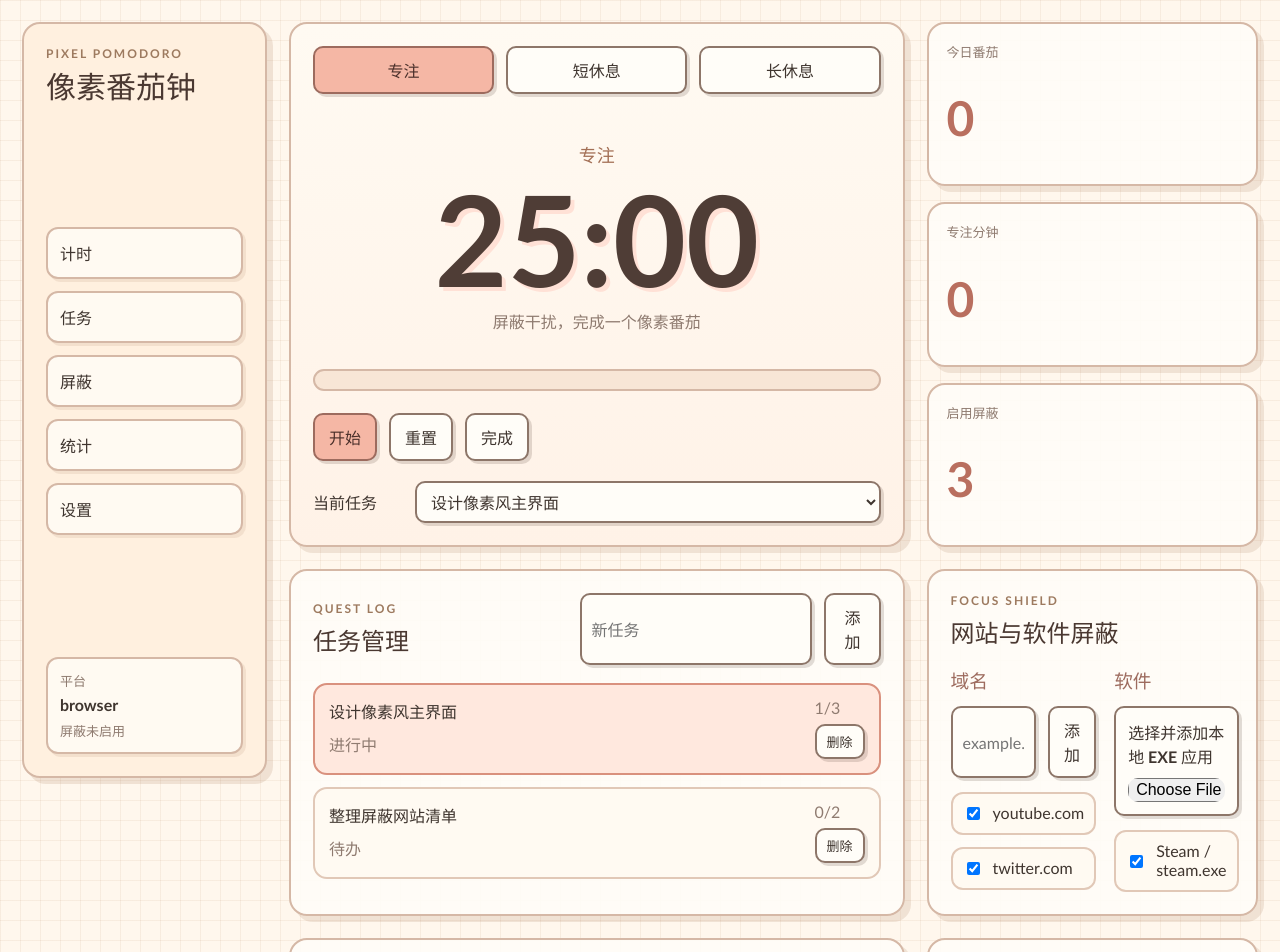
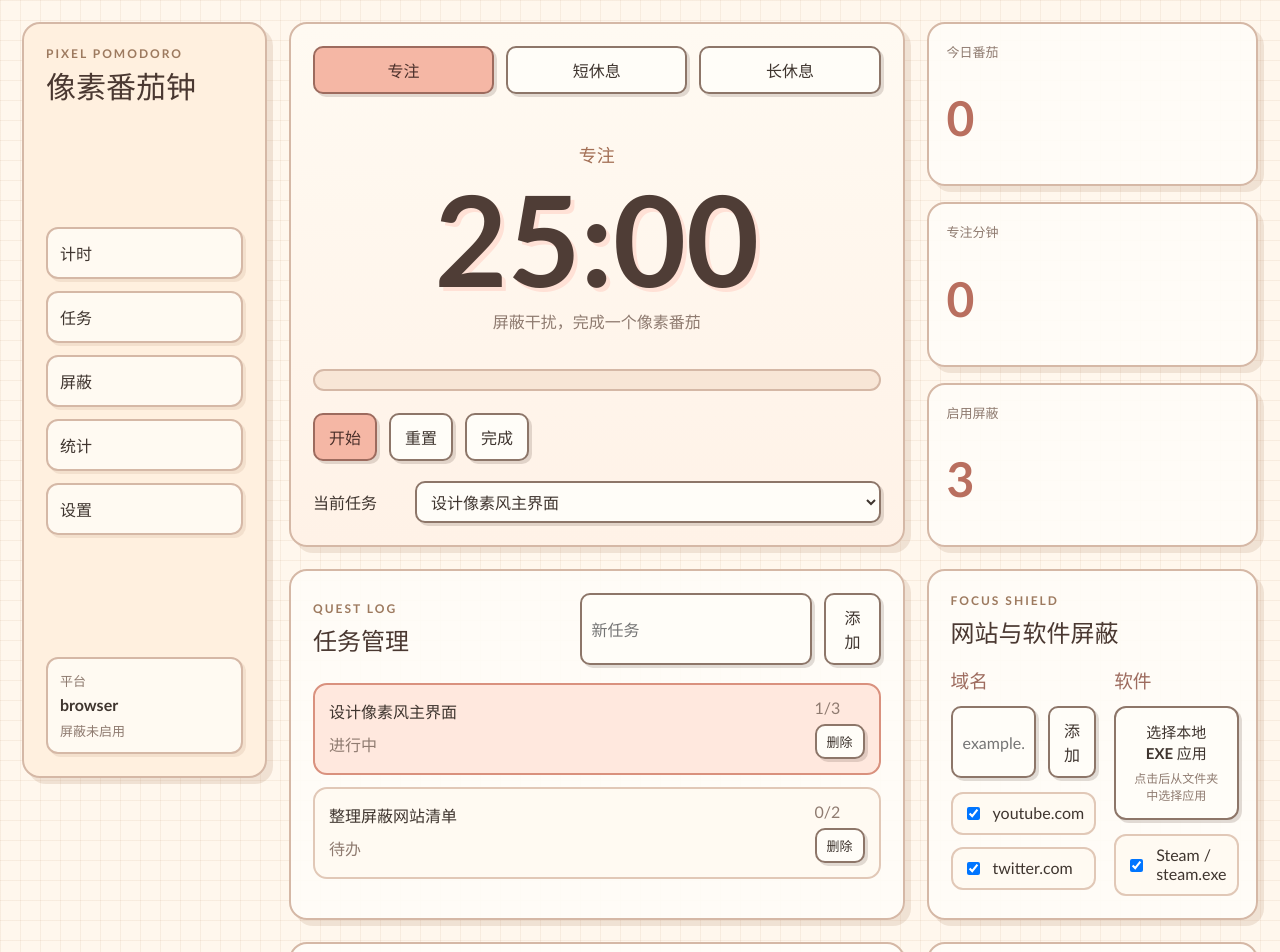
Before and after one commit to withlia/Pomodoro-Timer, a React (Vite) app: page / in a window 1280 px wide. Shown: the top 952 px of the page. Built offline with nearby package versions, Linux system fonts and the light colour scheme.

Commit message:
Style app file picker

```diff
--- a/src/components/BlockPanel.tsx
+++ b/src/components/BlockPanel.tsx
@@ -41,7 +41,8 @@ export function BlockPanel(props: Props) {
           <h3>软件</h3>
           <div className="inline-form stacked">
             <label className="file-picker">
-              选择并添加本地 EXE 应用
+              <span>选择本地 EXE 应用</span>
+              <small>点击后从文件夹中选择应用</small>
               <input type="file" accept=".exe" onChange={(event) => props.selectApp(event.target.files?.[0] ?? null)} />
             </label>
             {props.appSelectMessage && <p className="form-message">{props.appSelectMessage}</p>}
--- a/src/styles.css
+++ b/src/styles.css
@@ -389,24 +389,42 @@ p {
 }
 
 .file-picker {
+  position: relative;
   display: grid;
-  gap: 10px;
-  padding: 12px;
+  gap: 6px;
+  padding: 14px 16px;
   border: 2px solid #8d7669;
-  border-radius: 10px;
+  border-radius: 12px;
   background: #fffdf8;
   color: #3f352f;
   cursor: pointer;
   font-weight: 700;
+  text-align: center;
   box-shadow: 3px 3px 0 rgba(91, 68, 58, 0.18);
 }
 
+.file-picker:hover {
+  background: #f5b7a5;
+  border-color: #9d6b5e;
+  color: #4a2f2a;
+}
+
+.file-picker span {
+  font-size: 15px;
+}
+
+.file-picker small {
+  color: #8f7b70;
+  font-size: 12px;
+  font-weight: 700;
+}
+
 .file-picker input {
-  min-height: auto;
-  padding: 0;
-  border: 0;
-  background: transparent;
-  box-shadow: none;
+  position: absolute;
+  inset: 0;
+  width: 100%;
+  height: 100%;
+  opacity: 0;
   cursor: pointer;
 }
 
@@ -492,7 +510,8 @@ p {
 .app-shell[data-theme="dark"] .task-item span,
 .app-shell[data-theme="dark"] .task-item p,
 .app-shell[data-theme="dark"] .settings-grid label,
-.app-shell[data-theme="dark"] .form-message {
+.app-shell[data-theme="dark"] .form-message,
+.app-shell[data-theme="dark"] .file-picker small {
   color: #c9bac9;
 }
 
```
